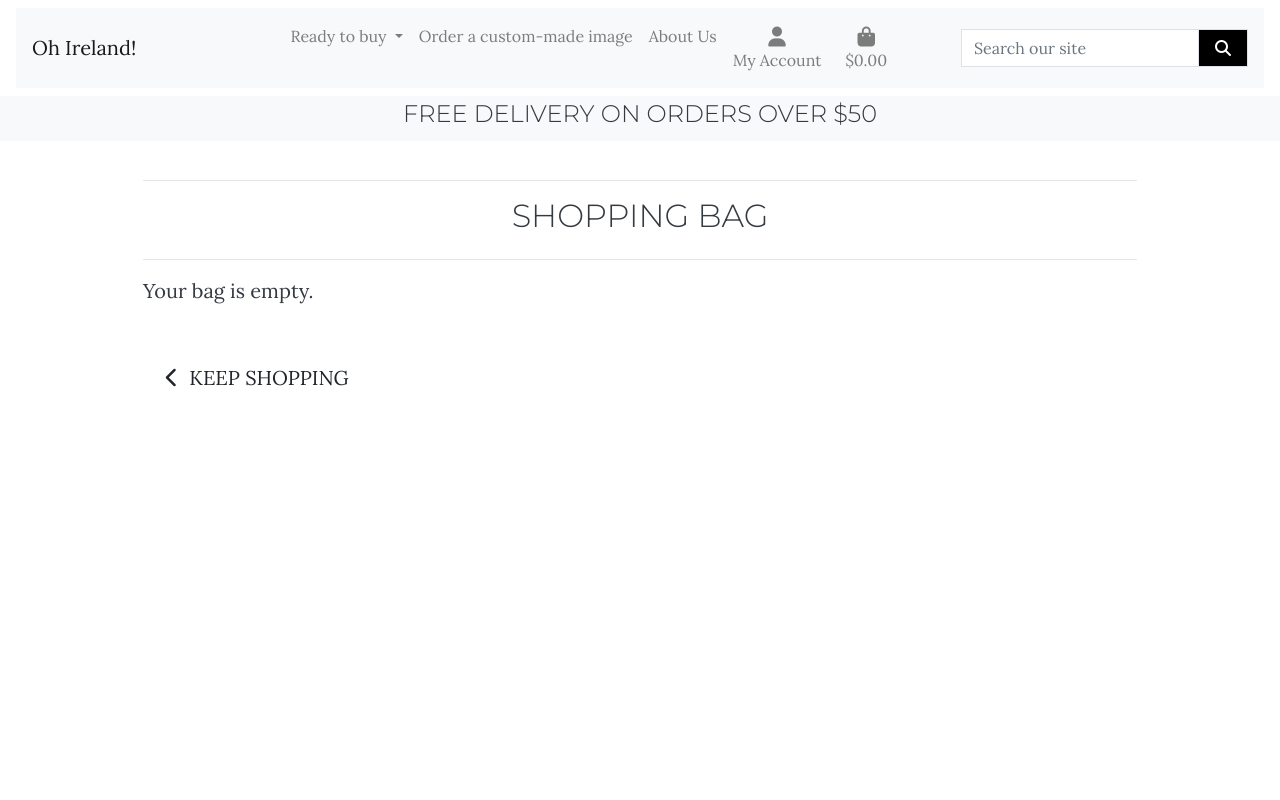
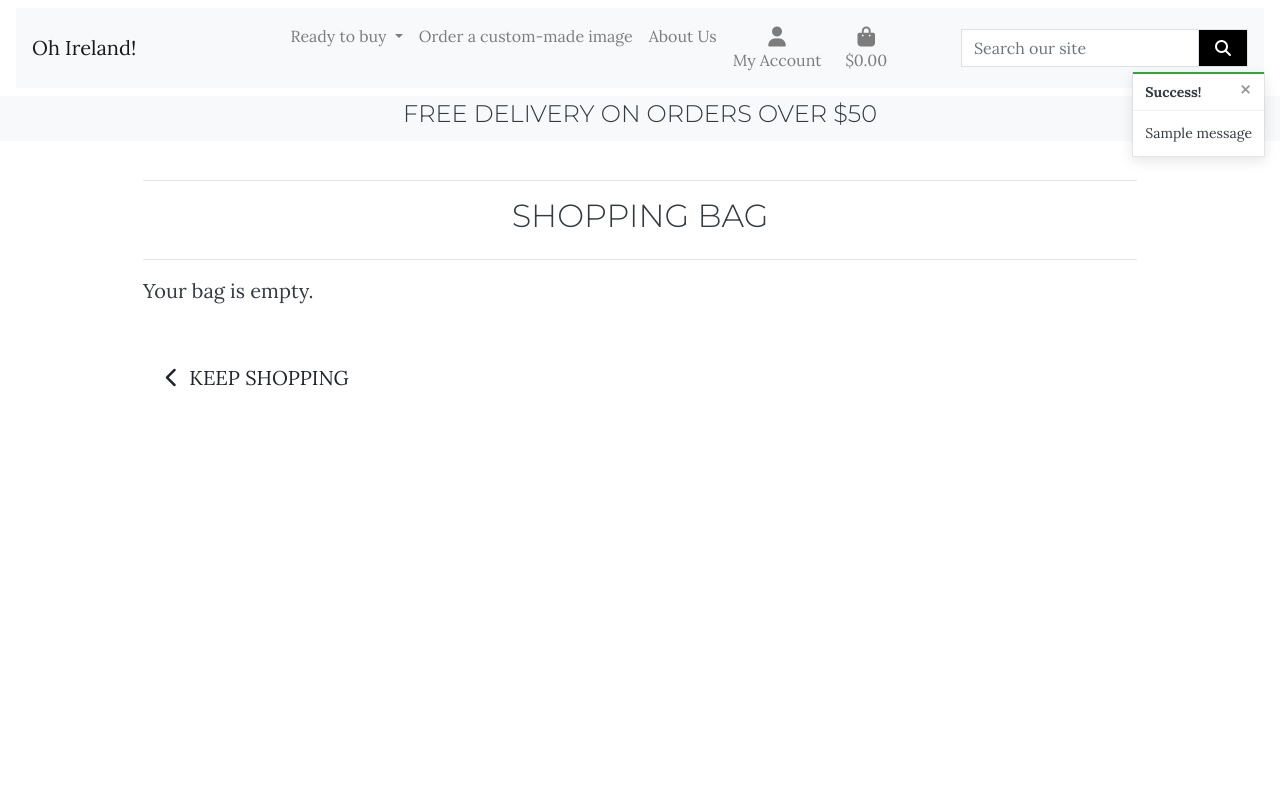
Before and after one commit to olga-od-ua/hello_ireland, a Django app: page /shopping_bag/ in a window 1280 px wide. Run offline with Django 3.2, Linux system fonts and the light colour scheme; tables that the repository leaves empty hold one stand-in row (values such as "Sample post"); one stand-in notice (Sample message) is shown; some libraries are stand-ins or nearby versions.

Commit message:
Add toasts includes to display messages upon adding a product to bag and their initial functionality

```diff
--- a/hello_ireland/settings.py
+++ b/hello_ireland/settings.py
@@ -79,6 +79,8 @@ TEMPLATES = [
         },
     },
 ]
+
+MESSAGE_STORAGE = 'django.contrib.messages.storage.session.SessionStorage'
 
 AUTHENTICATION_BACKENDS = [
     # Needed to login by username in Django admin, regardless of `allauth`
--- a/shopping_bag/views.py
+++ b/shopping_bag/views.py
@@ -1,4 +1,8 @@
 from django.shortcuts import render, redirect, reverse, HttpResponse
+from django.contrib import messages
+from django.shortcuts import get_object_or_404
+from products.models import Product
+
 
 # Create your views here.
 
@@ -12,6 +16,7 @@ def view_bag(request):
 def add_to_bag(request, item_id):
     """ Add a quantity of the specified product to the shopping bag """
 
+    product = get_object_or_404(Product, pk=item_id)
     quantity = int(request.POST.get('quantity'))
     redirect_url = request.POST.get('redirect_url')
     size = None
@@ -27,6 +32,9 @@ def add_to_bag(request, item_id):
                 shopping_bag[item_id]['items_by_size'][size] = quantity
         else:
             shopping_bag[item_id] = {'items_by_size': {size: quantity}}
+            messages.success(
+                request, f'Added {product.name} to your shopping bag')
+
     else:
         if item_id in list(shopping_bag.keys()):
             shopping_bag[item_id] += quantity
--- a/static/css/base.css
+++ b/static/css/base.css
@@ -85,6 +85,23 @@ h1, h2, h3, h4, h5, h6, .category-badge {
     cursor: pointer;
 }
 
+/* ------------------------------- bootstrap toasts */
+
+.message-container {
+    position: fixed;
+    top: 72px;
+    right: 15px;
+    z-index: 99999999999;
+}
+
+.custom-toast {
+    overflow: visible;
+}
+
+.toast-capper {
+    height: 2px;
+}
+
 @media (min-width: 1200px) {
     .container {
       max-width: 80%;
--- a/templates/base.html
+++ b/templates/base.html
@@ -35,8 +35,8 @@
 
         <title>Oh, Hello Ireland! {% block extra_title %}{% endblock %}</title>
     </head>
+
     <body>
-
         <header class="container-fluid fixed-top">
             <div class="row">
                 <div class="col navbar">
@@ -55,11 +55,24 @@
                     <h4 class="shipping-treshold-message text-dark">Free delivery on orders over ${{ free_shipping_threshold }}</h4>
                 </div>
             </div>
-
         </header>
 
     {% if messages %}
-        <div class="message-container"></div>
+        <div class="message-container text-dark">
+            {% for message in messages %}
+                {% with message.level as level %}
+                    {% if level == 40 %}
+                        {% include 'includes/toasts/error_toast.html' %}
+                    {% elif level == 30 %}
+                        {% include 'includes/toasts/warning_toast.html' %}
+                    {% elif level == 25 %}
+                        {% include 'includes/toasts/success_toast.html' %}
+                    {% else %}
+                        {% include 'includes/toasts/info_toast.html' %}
+                    {% endif %}
+                {% endwith %}
+            {% endfor %}
+        </div>
     {% endif %}
 
     {% block page_header %}
@@ -69,6 +82,9 @@
     {% endblock %}
 
     {% block postloadjs %}
+        <script type="text/javascript">
+            $('.toast').toast('show');
+        </script>
     {% endblock %}
 
     </body>
--- /dev/null
+++ b/templates/includes/toasts/success_toast.html
@@ -0,0 +1,13 @@
+<div class="toast custom-toast rounded-0 border-top-0" data-autohide="false">
+    <div class="arrow-up arrow-success"></div>
+    <div class="w-100 toast-capper bg-success"></div>
+    <div class="toast-header bg-white text-dark">
+        <strong class="mr-auto">Success!</strong>
+        <button type="button" class="ml-2 mb-1 close text-dark" data-dismiss="toast" aria-label="Close">
+            <span aria-hidden="true">&times;</span>
+        </button>
+    </div>
+    <div class="toast-body bg-white">
+        {{ message }}
+    </div>
+</div>
```
Also changed, not shown: templates/includes/toasts/error_toast.html (added, +13 -0 lines), templates/includes/toasts/info_toast.html (added, +13 -0 lines), templates/includes/toasts/warning_toast.html (added, +13 -0 lines). Lines whose indentation alone changed are shown as unchanged.
